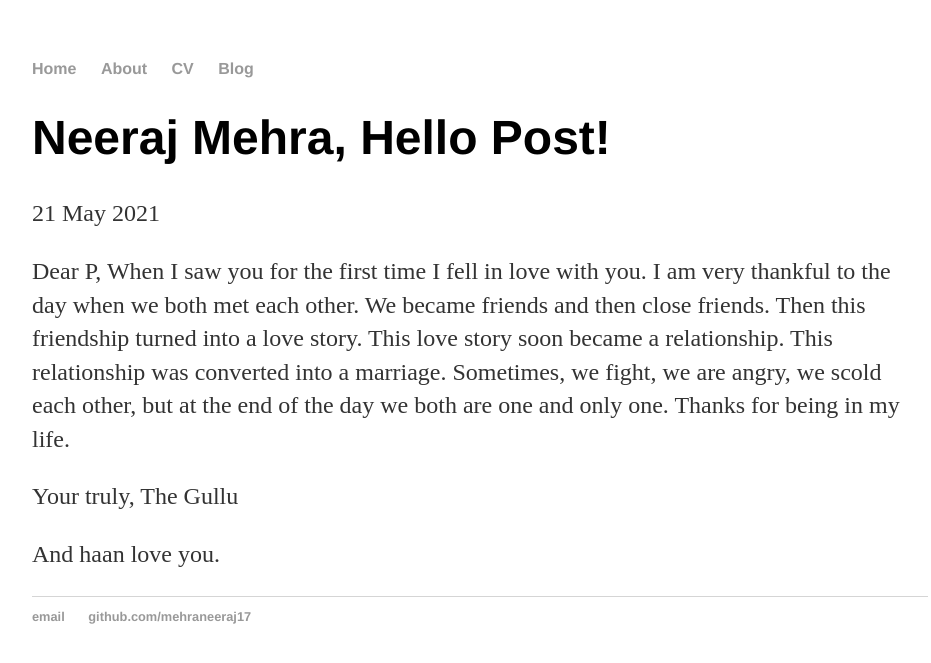
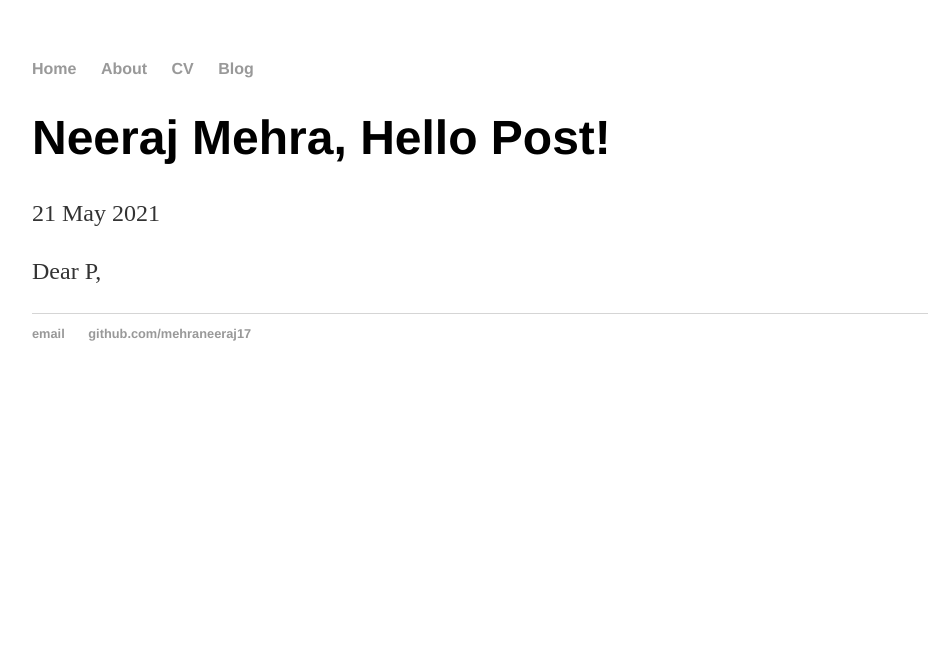
Before and after one commit to mehraneeraj17/mehraneeraj1703.github.io, a Jekyll site: the page built from _posts/2021-05-21-neeraj-first-post.md, in a window 1280 px wide. Shown: the top 663 px of the page, without its empty margins (160-1091 px from the left). Built offline with Jekyll 4.4.1, drawn with Linux system fonts in a browser that asks for light colours.

Commit message:
Revert love letter

```diff
--- a/_posts/2021-05-21-neeraj-first-post.md
+++ b/_posts/2021-05-21-neeraj-first-post.md
@@ -5,16 +5,3 @@ date: 2021-05-21
 ---
 
 Dear P,
-When I saw you for the first time I fell in love with you.
-I am very thankful to the day when we both met each other.
-We became friends and then close friends.
-Then this friendship turned into a love story.
-This love story soon became a relationship.
-This relationship was converted into a marriage.
-Sometimes, we fight, we are angry, we scold each other, but at the end of the day we both are one and only one.
-Thanks for being in my life.
-
-Your truly,
-The Gullu
-
-And haan love you.
```
